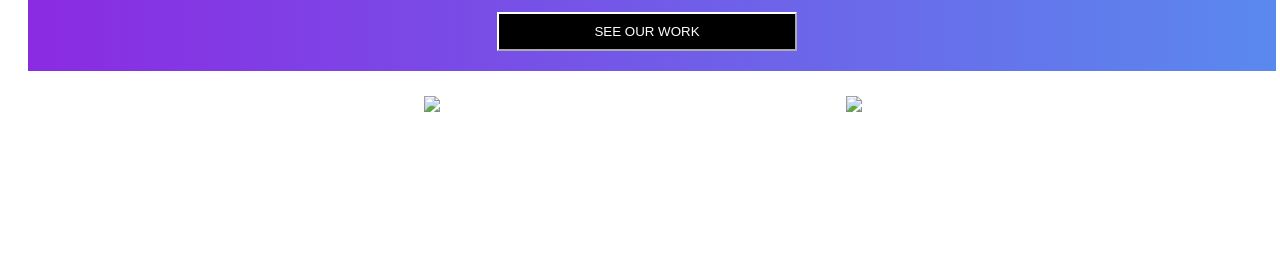
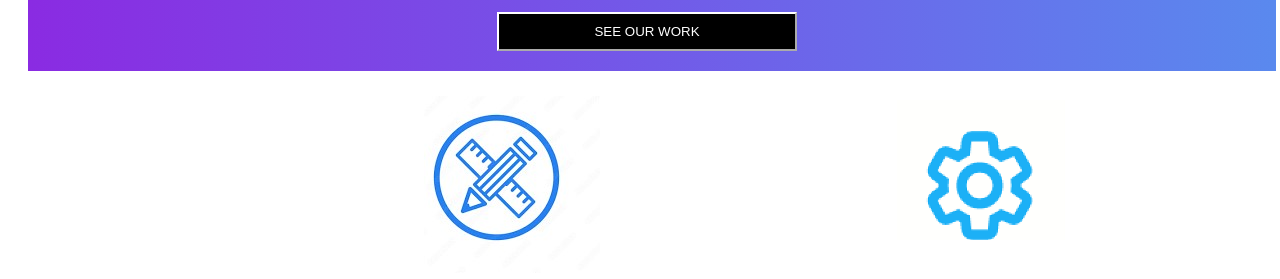
Before and after one commit to vaishnavi1723/uicss, a plain HTML site: page index.html in a window 1280 px wide. Shown: the part 409-688 px from the top of the page. Drawn offline with Linux system fonts and the light colour scheme.

Commit message:
Update index.html

```diff
--- a/index.html
+++ b/index.html
@@ -24,10 +24,10 @@
                         </div>
                         <div class="logo">
                         <div class="pencil">
-                        <image src="images/image8.jpg"/>
+                        <image src="image8.jpg"/>
                         </div>
                         <div class="setting">
-                        <image src="images/image7.png"/>
+                        <image src="image7.png"/>
                         </div>
                         </div>
                     </body>
```
